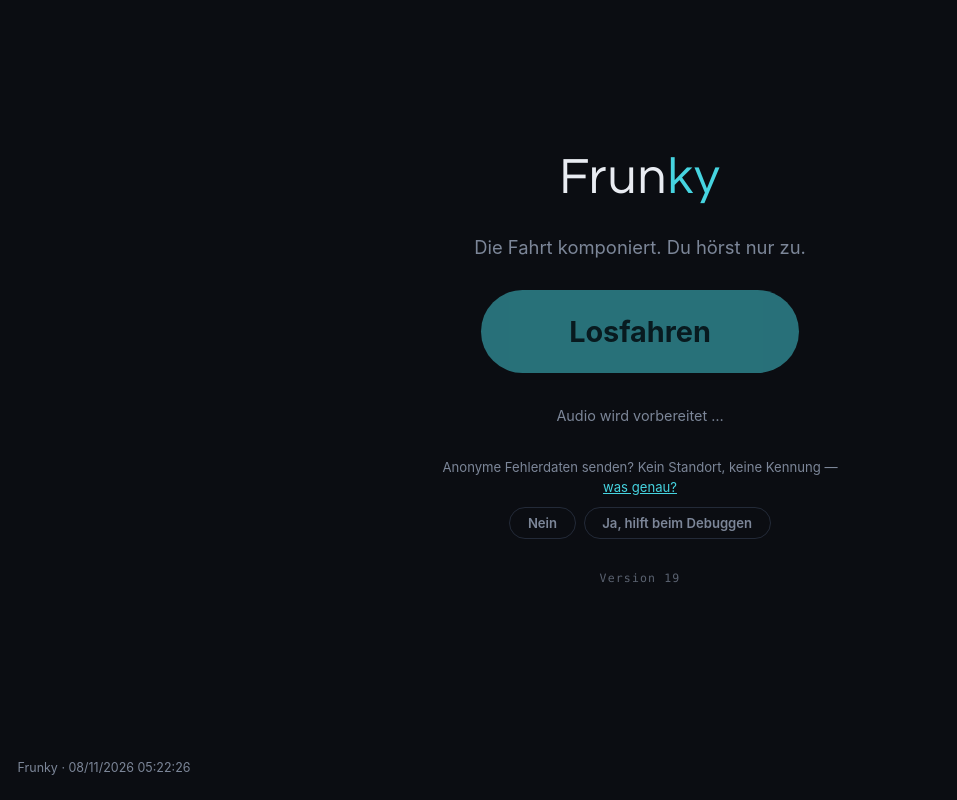
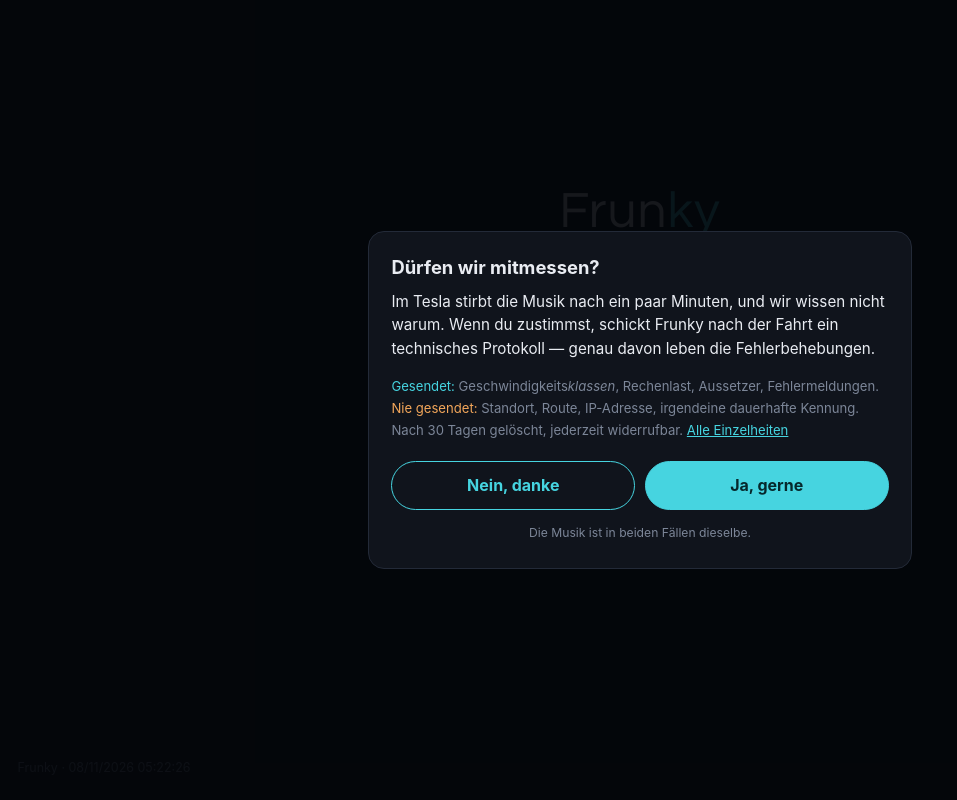
Before and after one commit to clemenshelm/frunky, a website: page index.html in a window 1280 px wide. Both pictures are taken after a click on the button "Losfahren". Shown: the whole page, without its empty margins (0-957 px from the left). Drawn offline with Linux system fonts and the light colour scheme.

Commit message:
feat(consent): ask once, unmissably, with a reason instead of a slogan
The ask was a quiet line under the start button, which is the placement that
gets skipped. It is now a dialog on the first "Losfahren" — and deliberately
BEFORE the audio starts, which puts it before the browser's own location
prompt rather than on top of it. Two questions in a row are fine; two stacked
lose both.

What makes a prominent ask legitimate rather than a dark pattern is structural
here, not a matter of taste, and the guards in pages.test.mjs hold each line:

  * Both answers are one tap on the same level. This is the rule that actually
    gets enforced — the CNIL fined Google and Facebook 150M and 60M in 2022
    because rejecting took more clicks than accepting.
  * Both are styled by ONE css rule, so they cannot drift into a coloured bar
    beside a pale grey link. Emphasis on "yes" is done with the accent colour
    alone: same size, same shape, same weight. Measured in the browser rather
    than asserted — both buttons come back identical to the pixel.
  * Refusing still starts the drive, through the same single continuation that
    accepting uses. The moment the music depends on the answer, consent stops
    being freely given (Art. 7(4)) and is worth nothing, so a "no" that costs
    you the music would have been the worst of both worlds.
  * An answer on record is never asked again. Re-asking until you get the one
    you wanted is itself the manipulation.

The wording is where the actual conversion is, and this is the part with no
legal tension at all. "Help us improve our product" is on every banner in the
world and is not read any more. "Im Tesla stirbt die Musik nach ein paar
Minuten, und wir wissen nicht warum" is a real person with a real problem, and
it is also simply true. Three words on what is sent, three on what never is,
and the sentence that makes the choice free: the music is the same either way.

```diff
--- a/index.html
+++ b/index.html
@@ -95,22 +95,38 @@
      costs a whole drive to discover */
   .build { color: var(--muted); font-family: ui-monospace, "SF Mono", Menlo, monospace;
            font-size: 0.72rem; letter-spacing: 0.1em; opacity: 0.7; }
-  /* The consent ask. Both answers are the same size and the same weight on
-     purpose: a "yes" that is a big bright button next to a grey "no" is a
-     nudged answer, and a nudged answer is not freely given. It disappears once
-     answered — asking again would be pressure with extra steps. */
-  #consent { max-width: 40ch; }
-  body.asked #consent { display: none; }
-  #consentQ { color: var(--muted); font-size: 0.82rem; line-height: 1.5; margin-bottom: 0.55rem; }
-  #consentQ a { color: var(--cyan); }
-  #consentBtns { display: flex; gap: 0.5rem; justify-content: center; flex-wrap: wrap; }
+  /* The consent dialog.
+     The two answers share ONE rule, so they cannot drift apart into a coloured
+     bar next to a pale grey link — which is the shape regulators actually fine.
+     Emphasis on "yes" is allowed and is done here with the accent colour alone:
+     same size, same shape, same weight, both plainly legible. */
+  #consentModal {
+    display: none; position: fixed; inset: 0; z-index: 20;
+    background: rgba(4, 6, 10, 0.92); padding: 1.2rem;
+    align-items: center; justify-content: center;
+  }
+  body.asking #consentModal { display: flex; }
+  #consentCard {
+    max-width: 34rem; width: 100%; text-align: left;
+    background: #10141c; border: 1px solid #232a38; border-radius: 16px;
+    padding: 1.5rem 1.4rem; max-height: 100%; overflow: auto;
+  }
+  #consentCard h2 { font-size: 1.15rem; font-weight: 700; margin-bottom: 0.7rem; }
+  #consentCard p { font-size: 0.95rem; line-height: 1.55; margin-bottom: 0.9rem; }
+  #consentCard .fine { font-size: 0.82rem; color: var(--muted); line-height: 1.7; }
+  #consentCard .fine.muted { margin: 0.8rem 0 0; text-align: center; font-size: 0.76rem; }
+  #consentCard .yes { color: var(--cyan); }
+  #consentCard .no { color: var(--amber); }
+  #consentCard a { color: var(--cyan); }
+  #consentBtns { display: flex; gap: 0.6rem; margin-top: 1.2rem; }
   #consentBtns button {
-    font-family: inherit; font-size: 0.82rem; font-weight: 600;
-    color: var(--muted); background: transparent;
-    border: 1px solid #232a38; border-radius: 999px;
-    padding: 0.45rem 1.1rem; cursor: pointer;
+    flex: 1 1 0; font-family: inherit; font-size: 1rem; font-weight: 700;
+    border: 1px solid var(--cyan); border-radius: 999px;
+    padding: 0.85rem 1rem; cursor: pointer; min-height: 3rem;
   }
-  #consentBtns button:hover { color: var(--text); border-color: #35405a; }
+  /* colour only — never size, never visibility */
+  #consentBtns button { background: transparent; color: var(--cyan); }
+  #consentBtns button.primary { background: var(--cyan); color: #06282c; }
   /* field-test overlay: hidden until the footer is tapped, because the answers
      it gives (does this browser report speed? how often?) can only be found in
      a moving car — and must not be on screen while driving normally */
@@ -164,21 +180,43 @@
   <p class="note" id="startNote">Braucht Standortfreigabe — die Musik folgt Beschleunigung,
     Bremsen und Kurven. Vor der Fahrt starten.</p>
 
-  <!-- The ask, and it is genuinely an ask: neither button is preselected, the
-       music is identical either way, and the page it links to answers what is
-       sent before anyone has to decide. A "yes" that costs nothing to refuse is
-       the only kind worth having. -->
-  <div id="consent">
-    <p id="consentQ">Anonyme Fehlerdaten senden? Kein Standort, keine Kennung —
-      <a href="privacy.html" id="consentInfo">was genau?</a></p>
-    <div id="consentBtns">
-      <button id="consentNo" type="button">Nein</button>
-      <button id="consentYes" type="button">Ja, hilft beim Debuggen</button>
-    </div>
-  </div>
-
   <p class="build" id="buildNote"></p>
 </main>
+
+<!-- The ask. Shown once, on the first "Losfahren", BEFORE the audio starts and
+     therefore before the browser's own location prompt — two questions in a row
+     are fine, two on top of each other lose both.
+
+     What makes this legitimate rather than a dark pattern is structural, not a
+     matter of taste: both answers are one tap on the same level, both are
+     styled by the same rule, and BOTH start the drive. The moment the music
+     depended on the answer, the consent would stop being freely given and be
+     worth nothing.
+
+     And the reason is concrete. "Help us improve our product" is on every
+     banner in the world and is not read any more; a real problem stated plainly
+     is what actually moves the answer — no dark pattern required. -->
+<div id="consentModal">
+  <div id="consentCard">
+    <h2>Dürfen wir mitmessen?</h2>
+    <p>Im Tesla stirbt die Musik nach ein paar Minuten, und wir wissen nicht
+      warum. Wenn du zustimmst, schickt Frunky nach der Fahrt ein technisches
+      Protokoll — genau davon leben die Fehlerbehebungen.</p>
+    <p class="fine">
+      <span class="yes">Gesendet:</span> Geschwindigkeits<em>klassen</em>, Rechenlast,
+      Aussetzer, Fehlermeldungen.<br>
+      <span class="no">Nie gesendet:</span> Standort, Route, IP-Adresse, irgendeine
+      dauerhafte Kennung.<br>
+      Nach 30 Tagen gelöscht, jederzeit widerrufbar.
+      <a href="privacy.html">Alle Einzelheiten</a>
+    </p>
+    <div id="consentBtns">
+      <button id="consentNo" type="button">Nein, danke</button>
+      <button id="consentYes" type="button" class="primary">Ja, gerne</button>
+    </div>
+    <p class="fine muted">Die Musik ist in beiden Fällen dieselbe.</p>
+  </div>
+</div>
 
 <main id="driveScreen">
   <p class="speed" id="speed">0</p>
@@ -208,11 +246,11 @@
 </footer>
 
 <script src="vendor/Tone.js"></script>
-<script src="engine.js?v=19"></script>
-<script src="geo.js?v=19"></script>
-<script src="diagnose.js?v=19"></script>
-<script src="trace-schema.js?v=19"></script>
-<script src="trace.js?v=19"></script>
+<script src="engine.js?v=20"></script>
+<script src="geo.js?v=20"></script>
+<script src="diagnose.js?v=20"></script>
+<script src="trace-schema.js?v=20"></script>
+<script src="trace.js?v=20"></script>
 <script>
 (() => {
   "use strict";
@@ -220,7 +258,7 @@
   // to know whether a trip tested the code we shipped is to read it back —
   // three reports in a row turned out to be the same stale build.
   // (Loading the page as ?v=<something-new> is what forces a fresh copy.)
-  const BUILD = "19";
+  const BUILD = "20";
   const el = (id) => document.getElementById(id);
   const startBtn = el("start"), stopBtn = el("stop");
   const speedEl = el("speed"), stateEl = el("state"), forceEl = el("forceBar");
@@ -344,18 +382,31 @@
     "Autobahn-Flow": "highway", "Stadt": "city", "Cruise": "cruise",
   };
 
-  const consentBox = el("consent");
+  // Both answers land here, and here is where the drive continues from. One
+  // continuation, not two: it is the only way to be sure that refusing is not a
+  // dead end, and a refusal that costs you the music is not a refusal anyone
+  // can freely make.
+  let afterConsent = null;
   function answerConsent(yes) {
     tracer.setConsent(yes);
-    document.body.classList.add("asked");
+    document.body.classList.remove("asking");
     paintOpts();
+    const next = afterConsent;
+    afterConsent = null;
+    if (next) next();
   }
   el("consentYes").addEventListener("click", () => answerConsent(true));
   el("consentNo").addEventListener("click", () => answerConsent(false));
-  // an answer already on record is not asked again; asking every time is
-  // pressure with extra steps, and the toggle below is where it can be changed
-  if (tracer.consent() !== null) document.body.classList.add("asked");
-  if (consentBox && !TRACE_ENDPOINT) document.body.classList.add("asked");
+
+  // Asked once, at the moment it is about to matter, and never again — an
+  // answer already on record is not re-asked, because re-asking until you get
+  // the answer you wanted is itself the manipulation. The switch in the
+  // diagnostics panel is where a mind can be changed, in both directions.
+  function askConsentThen(next) {
+    if (!TRACE_ENDPOINT || tracer.consent() !== null) { next(); return; }
+    afterConsent = next;
+    document.body.classList.add("asking");
+  }
 
   // the A/B a field test needs: whether the inertial reading feels right is a
   // question about the body, and a question needs two answers to compare
@@ -381,7 +432,6 @@
   const optTrace = el("optTrace");
   optTrace.addEventListener("click", async () => {
     const next = tracer.consent() !== true;
-    document.body.classList.add("asked");
     if (next) { await tracer.setConsent(true); }
     else {
       const n = await tracer.eraseAll();
@@ -566,7 +616,12 @@
       + " Vor der Fahrt starten.", false);
   }
 
-  function beginTrip() {
+  // The ask sits BEFORE the audio starts, which puts it before the browser's own
+  // location prompt rather than on top of it — two questions in a row are fine,
+  // two stacked lose both.
+  function beginTrip() { askConsentThen(startTrip); }
+
+  function startTrip() {
     document.body.classList.remove("done");
     Object.assign(trip, { startedAt: 0, fixes: 0, fromCoords: 0, coarse: 0,
       rejected: 0, intervals: [], accuracies: [], maxSpeed: 0, maxForce: 0,
```
Also changed, not shown: privacy.html (+2 -2 lines), test/pages.test.mjs (+33 -2 lines), 1 other file.
